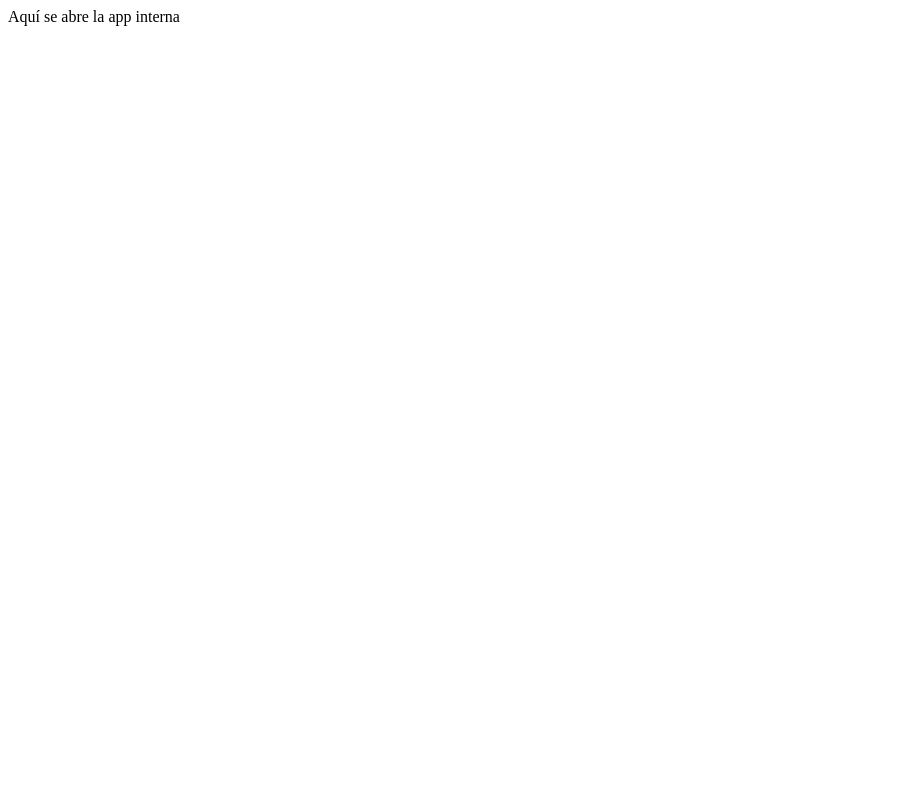
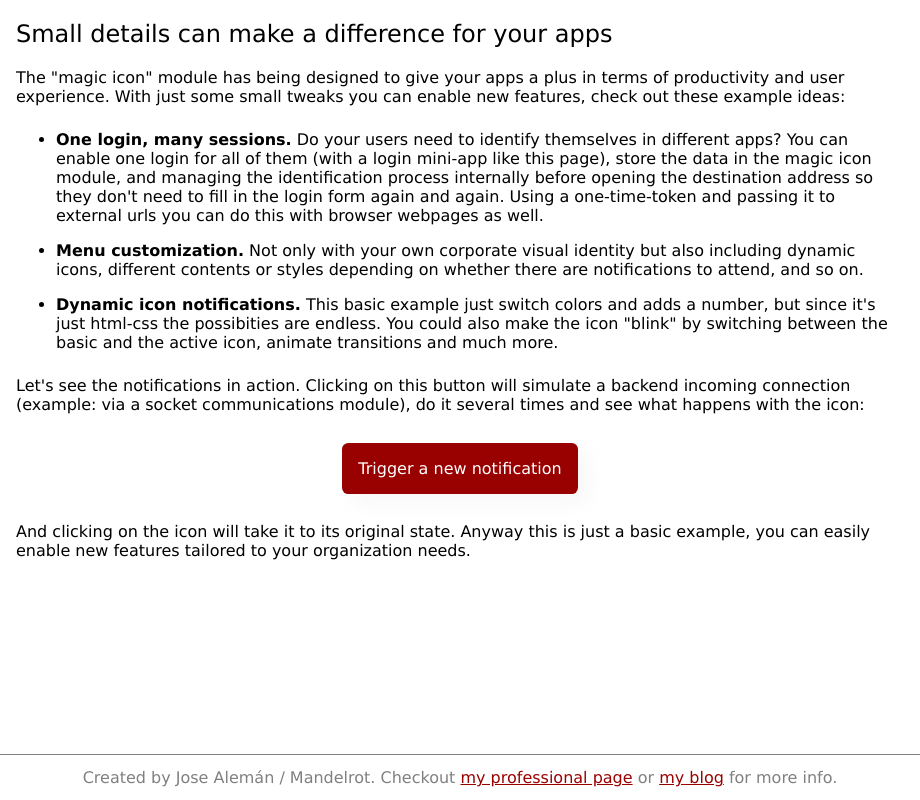
Before and after one commit to mandelrot/magic-icon, an Electron app: page renderers/desktop_app/desktop_app.html in a window 920 px wide. Drawn offline with Linux system fonts and the light colour scheme.

Commit message:
Desktop app window complete

```diff
--- /dev/null
+++ b/renderers/desktop_app/desktop_app.css
@@ -0,0 +1,50 @@
+
+body {
+  font-family: Verdana, Geneva, Tahoma, sans-serif;
+  padding: 0 0.5em;
+}
+
+h2 {
+  font-weight: lighter;
+}
+
+li {
+  padding: 0.5em 0;
+}
+
+div {
+  text-align: center;
+}
+
+.button {
+  display: inline-block;
+  cursor: pointer;
+  padding: 1em;
+  margin: 0.8em 0;
+  background-color: #990000;
+  color: white;
+  border-radius: 0.4em;
+  -webkit-box-shadow: 10px 9px 18px 0px rgba(219,219,219,0.22);
+  -moz-box-shadow: 10px 9px 18px 0px rgba(219,219,219,0.22);
+  box-shadow: 10px 9px 18px 0px rgba(219,219,219,0.22);
+  user-select: none;
+}
+.button:hover {
+  background-color: #880000;
+}
+
+footer {
+  position: absolute; left: 0; right: 0; bottom: 0;
+  background-color: white;
+  border-top: 1px solid;
+  border-color: gray;
+  text-align: center;
+  padding: 0.8em;
+  color: gray;
+}
+
+span {
+  cursor: pointer;
+  color: #990000;
+  text-decoration: underline;
+}
--- a/renderers/desktop_app/desktop_app.html
+++ b/renderers/desktop_app/desktop_app.html
@@ -4,9 +4,41 @@
   <meta charset="UTF-8">
   <meta http-equiv="X-UA-Compatible" content="IE=edge">
   <meta name="viewport" content="width=device-width, initial-scale=1.0">
-  <title>Document</title>
+  <link rel="shortcut icon" href="../../resources/static/main-icons/icon-basic.png" type="image/png">
+  <link rel="stylesheet" href="./desktop_app.css">
+  <title>Desktop app example</title>
 </head>
 <body>
-  Aquí se abre la app interna
+
+  <h2>Small details can make a difference for your apps</h2>
+
+  <p>
+    The "magic icon" module has being designed to give your apps a plus in terms of productivity and user experience. With just some small tweaks you can enable new features, check out these example ideas:
+  </p>
+
+  <ul>
+    <li><b>One login, many sessions.</b> Do your users need to identify themselves in different apps? You can enable one login for all of them (with a login mini-app like this page), store the data in the magic icon module, and managing the identification process internally before opening the destination address so they don't need to fill in the login form again and again. Using a one-time-token and passing it to external urls you can do this with browser webpages as well.
+    </li>
+    <li><b>Menu customization.</b> Not only with your own corporate visual identity but also including dynamic icons, different contents or styles depending on whether there are notifications to attend, and so on.</li>
+    <li><b>Dynamic icon notifications.</b> This basic example just switch colors and adds a number, but since it's just html-css the possibities are endless. You could also make the icon "blink" by switching between the basic and the active icon, animate transitions and much more.
+    </li>
+  </ul>
+
+  <p>
+    Let's see the notifications in action. Clicking on this button will simulate a backend incoming connection (example: via a socket communications module), do it several times and see what happens with the icon:
+  </p>
+  <div>
+    <div class="button" onclick="triggerNotification()">Trigger a new notification</div>
+  </div>
+  <p>
+    And clicking on the icon will take it to its original state. Anyway this is just a basic example, you can easily enable new features tailored to your organization needs.
+  </p>
+
+  <footer>
+    Created by Jose Alemán / Mandelrot. Checkout <span onclick="openBrowserWindow(event.target.id)" id="http://josealeman.info">my professional page</span> or <span onclick="openBrowserWindow(event.target.id)" id="https://mandelrot.com">my blog</span> for more info.
+  </footer>
+
+  <script src="./desktop_app.js"></script>
+
 </body>
 </html>
--- /dev/null
+++ b/renderers/desktop_app/desktop_app.js
@@ -0,0 +1,10 @@
+const {ipcRenderer, shell} = require('electron');
+
+
+function triggerNotification() {
+  ipcRenderer.send('notification');
+}
+
+function openBrowserWindow(url) { // In stead of opening the page inside Electron
+  shell.openExternal(url);
+}
```
Also changed, not shown: main.js (+9 -3 lines), 1 other file.
